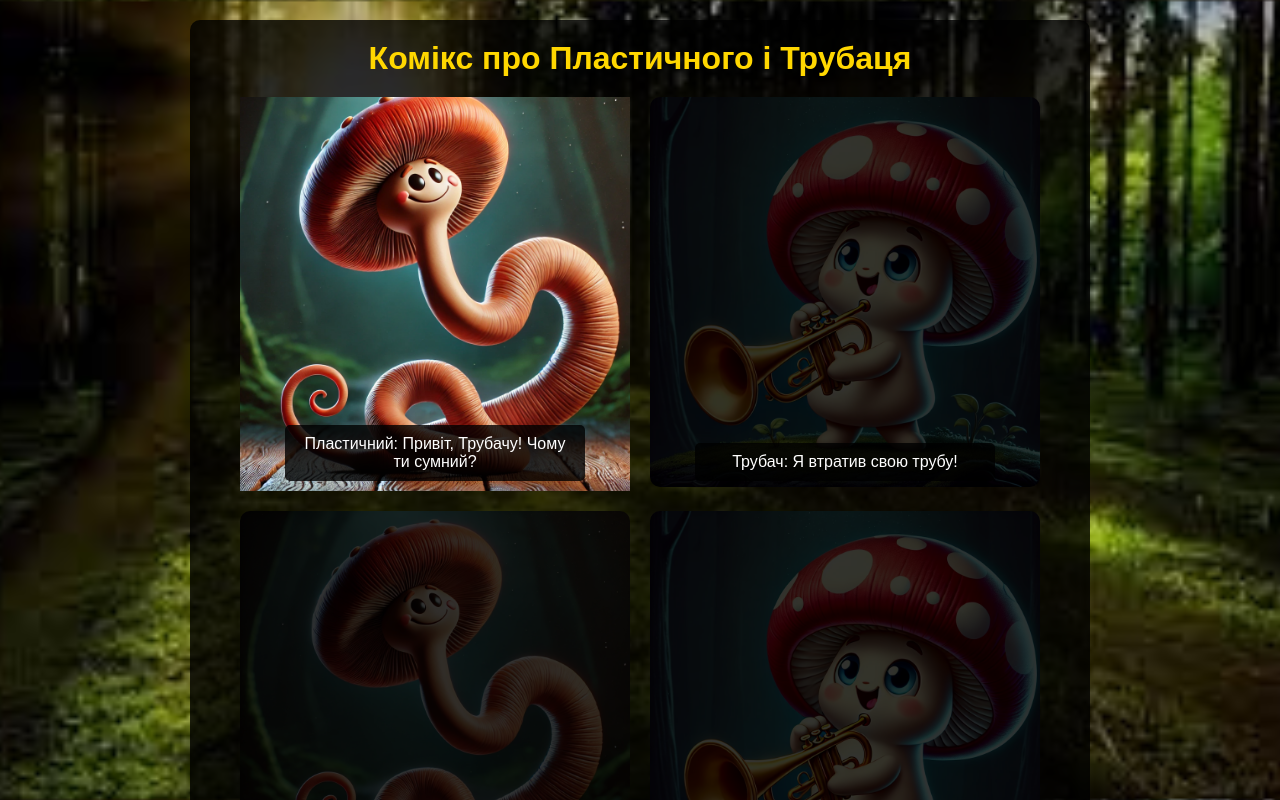
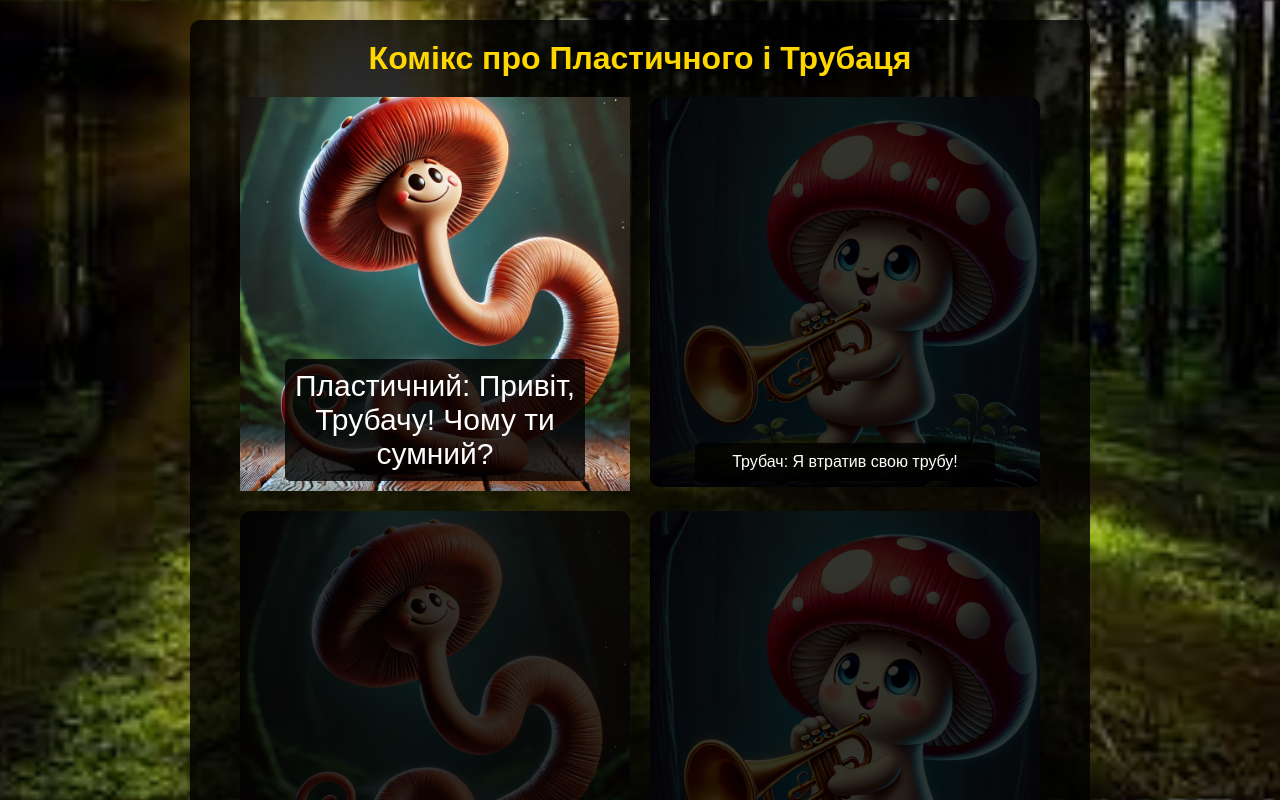
Before and after one commit to king5544tufkdjfjf/proect, a plain HTML site: page index.html in a window 1280 px wide. In both pictures the pointer is over the element 435 px from the left and 453 px from the top of the page. Shown: the top 800 px of the page. Drawn offline with Linux system fonts and the light colour scheme.

Commit message:
Update style.css

```diff
--- a/style.css
+++ b/style.css
@@ -73,6 +73,9 @@ h1 {
     transition: transform 0.3s ease-in-out, color 0.3s ease-in-out;
     overflow: hidden
 }
+.text-box:hover{
+ font-size: 30px;
+}
 
 /* Прочитані сцени змінюють колір тексту на зелений */
 .scene.read .text-box {
```
